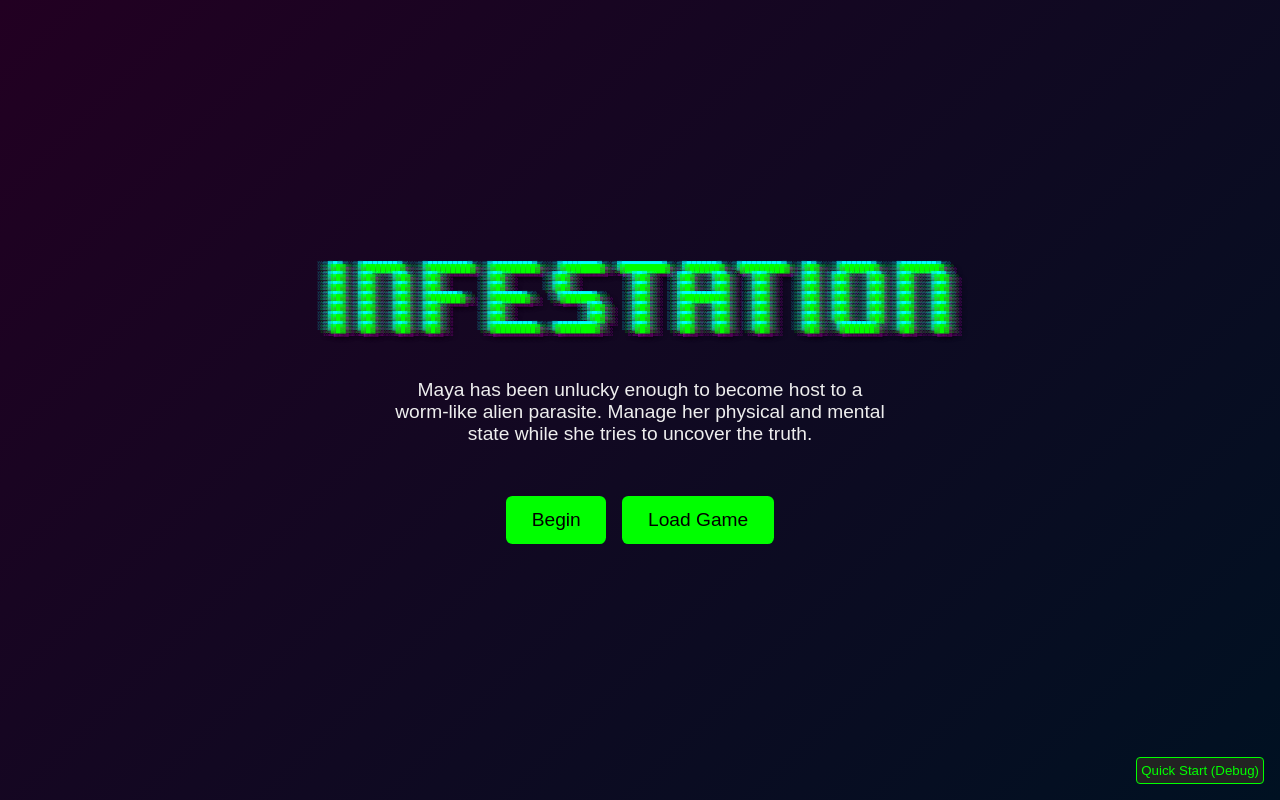
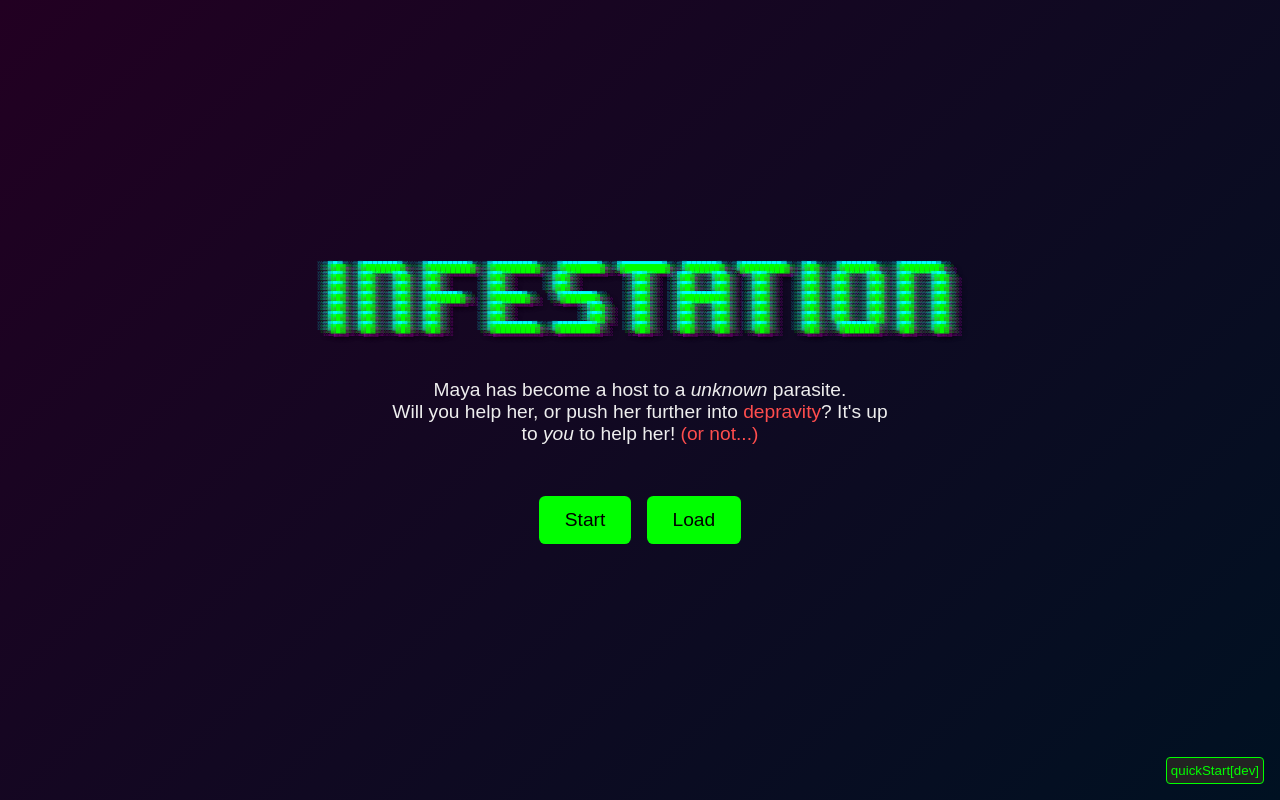
Before and after one commit to archshani/infestation, a plain HTML site: page index.html in a window 1280 px wide. Drawn offline with Linux system fonts and the light colour scheme.

Commit message:
index.html update

```diff
--- a/index.html
+++ b/index.html
@@ -19,19 +19,20 @@
 ░▒▓█▓▒░▒▓█▓▒░░▒▓█▓▒░▒▓█▓▒░      ░▒▓████████▓▒░▒▓███████▓▒░   ░▒▓█▓▒░  ░▒▓█▓▒░░▒▓█▓▒░ ░▒▓█▓▒░   ░▒▓█▓▒░░▒▓██████▓▒░░▒▓█▓▒░░▒▓█▓▒░
   </pre>
   <p>
-    Maya has been unlucky enough to become host to a worm‑like alien parasite.
-    Manage her physical and mental state while she tries to uncover the truth.
+    Maya has become a host to a <i>unknown</i> parasite.<br>
+    Will you help her, or push her further into <span style="color:#ff4d4d;">depravity</span>?
+    It's up to <i>you</i> to help her! <span style="color:#ff4d4d;">(or not...)</span>
   </p>
   <div id="start-buttons-container" style="display: flex; gap: 1rem;">
-      <button id="startBtn">Begin</button>
-      <button id="loadBtn">Load Game</button>
+      <button id="startBtn">Start</button>
+      <button id="loadBtn">Load</button>
   </div>
-  <button id="quickStartBtn" class="overlayBtn">Quick Start (Debug)</button>
+  <button id="quickStartBtn" class="overlayBtn">quickStart[dev]</button>
 </section>
 
 <!-- ==================== LOAD OVERLAY (from Start Screen) ==================== -->
 <div id="loadBtn-overlay" class="overlay">
-  <div class="overlayHeader">Load Game</div>
+  <div class="overlayHeader">Load Save</div>
   <div class="overlayClose" onclick="closeAllOverlays()">✖</div>
   <div class="overlayBody"></div>
 </div>
```
